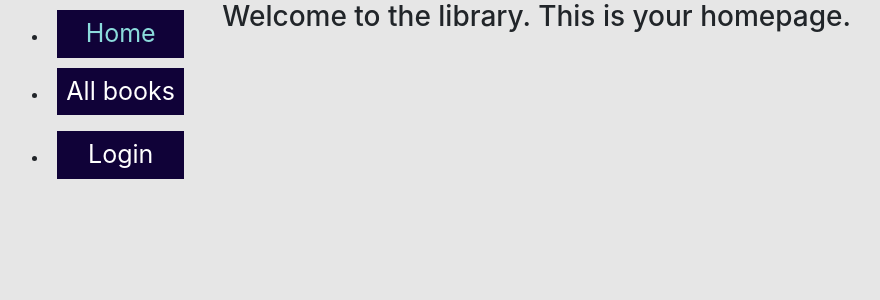
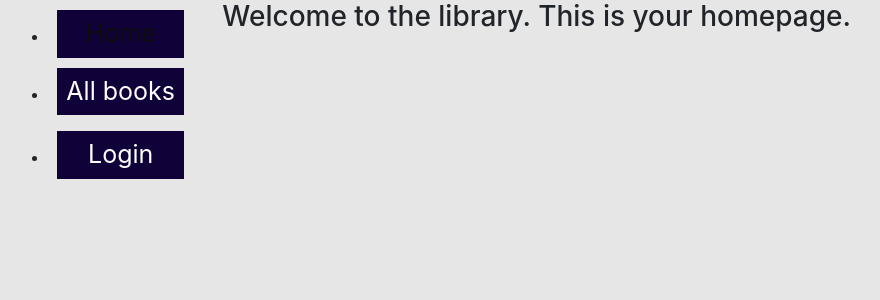
Before and after one commit to Persian-Prince/Innovator-s-Library, a Django app: page / in a window 1280 px wide, with the pointer over the restyled element. Shown: the top 300 px of the page, without its empty margins (6-886 px from the left). Run offline with Django 3.2, Linux system fonts and the light colour scheme; some libraries are stand-ins or nearby versions.

Commit message:
Changed color on hover

```diff
--- a/static/css/base.css
+++ b/static/css/base.css
@@ -14,6 +14,6 @@ a {
 }
 
 a:hover{
-  color:#8bdbdb;
+  color:#0c0c0c;
   text-decoration: none;
 }
```
